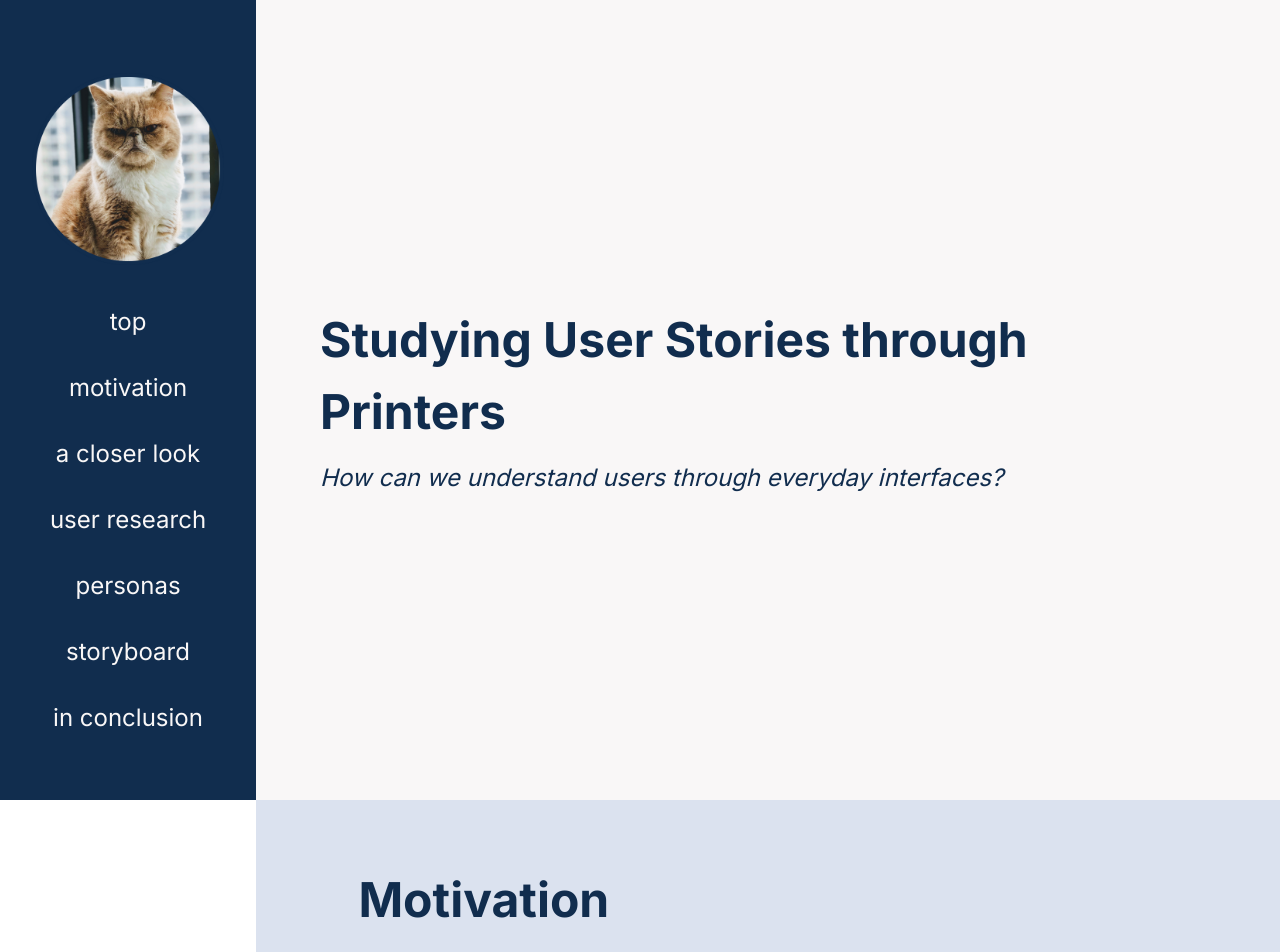
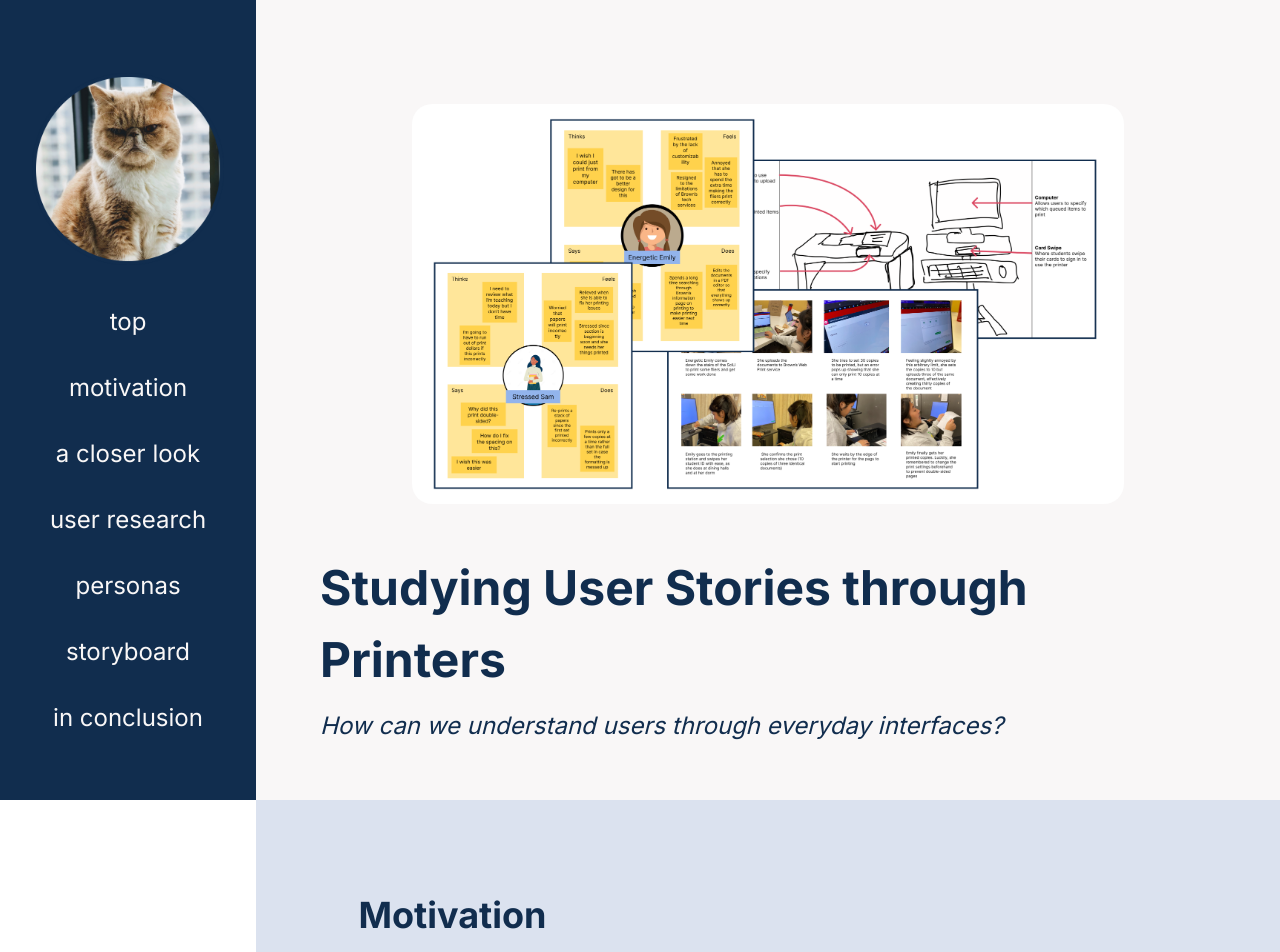
Before and after one commit to poopycat420/uiux-portfolio, a React (Vite) app: page /personas in a window 1280 px wide. Shown: the top 952 px of the page. Built offline with nearby package versions, Linux system fonts and the light colour scheme; the HTML template or start-up script is replaced by a standard one.

Commit message:
Styling changes and fixes

```diff
--- a/src/App/Pages/Development/Development.jsx
+++ b/src/App/Pages/Development/Development.jsx
@@ -2,15 +2,18 @@ import styled from "styled-components";
 import { SidebarLayout } from "../../shared/SidebarLayout/SidebarLayout";
 import { StyledA } from "../../shared/StyledA";
 
+// Image
+import CalisthenicsPalImg from "../../../assets/calisthenics-pal.png";
+
 const title = "Calisthenics Pal";
 const description =
   "Can I create an app that calisthenics practicioners will actually want to use?";
-const beginning = { label: "intro", id: "intro" };
+const beginning = { label: "top", id: "top" };
 
 const sections = [
   {
-    label: "motivations",
-    id: "motivations",
+    label: "motivation",
+    id: "motivation",
     element: (
       <>
         <h2>Motivations behind the project</h2>
@@ -31,8 +34,9 @@ const sections = [
             link={
               "https://docs.google.com/spreadsheets/u/1/d/19l4tVfdTJLheLMwZBYqcw1oeEBPRh8mxngqrCz2YnVg/edit"
             }
-            label={"this spreadsheet"}
-          />
+          >
+            this spreadsheet
+          </StyledA>
           ). I chose 12 exercises from the sheet and noted the key muscle group
           used in the exercise (the 'focus') as well as the difficulty.
         </p>
@@ -134,6 +138,11 @@ export const Development = () => {
       description={description}
       beginning={beginning}
       sections={sections}
+      italicize={true}
+      imageLink={{
+        image: CalisthenicsPalImg,
+        link: "https://poopycat420.github.io/calisthenics-pal/",
+      }}
     />
   );
 };
--- a/src/App/Pages/Homepage/Homepage.jsx
+++ b/src/App/Pages/Homepage/Homepage.jsx
@@ -1,19 +1,29 @@
 import { SidebarLayout } from "../../shared/SidebarLayout/SidebarLayout";
+import { StyledA } from "../../shared/StyledA";
 import { Projects } from "./Projects/Projects";
 
-const sections = [
-  { label: "projects", id: "projects", element:  <Projects />},
-];
+const sections = [{ label: "projects", id: "projects", element: <Projects /> }];
 
-const description = `I'm a frontend developer with experience in UI/UX design and a current senior at Brown University. I love creating experiences that impress users and keep them engaged while also providing them with tangible benefits. You can see more about my work below or you can contact me via email, LinkedIn, or check my Github.`;
+const description = (
+  <>
+    I'm a frontend developer with experience in UI/UX design and a current
+    senior at Brown University. I love creating experiences that impress and
+    engage users while also providing them with tangible benefits. You can click
+    on the cards in the projects section below to see some of my work, and click
+    on my picture on the left to return here. If you'd like to contact me, feel
+    free to reach out via email (<StyledA>poopycat420@aol.com</StyledA>) or{" "}
+    <StyledA>LinkedIn</StyledA>.
+  </>
+);
 
 export const Homepage = () => {
   return (
     <SidebarLayout
       title={"Hi World, I'm PoopyCat"}
       description={description}
-      beginning={{label: 'about', id: 'about'}}
+      beginning={{ label: "about", id: "about" }}
       sections={sections}
-     />
+      italicize={false}
+    />
   );
 };
--- a/src/App/Pages/Homepage/Projects/ProjectCard/ProjectCard.jsx
+++ b/src/App/Pages/Homepage/Projects/ProjectCard/ProjectCard.jsx
@@ -4,8 +4,8 @@ import styled from "styled-components";
 const BORDER_RADIUS = "30px";
 
 const scrollToTop = () => {
-  window.scrollTo(0, 0)
-}
+  window.scrollTo(0, 0);
+};
 
 const StyledProjectCard = styled.div`
   max-width: 30vw;
@@ -30,22 +30,16 @@ const CardText = styled.div`
   font-size: 0.8rem;
 `;
 
-export const ProjectCard = ({ name, description, link, image, path }) => {
+export const ProjectCard = ({ name, description, image, path }) => {
   return (
+    <Link onClick={scrollToTop} to={path}>
       <StyledProjectCard>
-      {path ? (
-        <Link onClick={scrollToTop} to={path}>
         <CardImage src={image} />
-        </Link>
-      ) : (
-        <a href={link} target="_blank">
-          <CardImage src={image} />
-        </a>
-      )}
         <CardText>
           <strong>{name}</strong>
           <p>{description}</p>
         </CardText>
       </StyledProjectCard>
+    </Link>
   );
 };
--- a/src/App/Pages/Homepage/Projects/Projects.jsx
+++ b/src/App/Pages/Homepage/Projects/Projects.jsx
@@ -3,9 +3,8 @@ import { ProjectCard } from "./ProjectCard/ProjectCard";
 
 // Images
 import DevelopmentImg from "../../../../assets/calisthenics-pal.png";
-import PersonasImg from "../../../../assets/personas-storyboarding.png";
+import PersonasImg from "../../../../assets/personas.png";
 import RedesignImg from "../../../../assets/responsive-redesign.png";
-import IterativeImg from "../../../../assets/iterative-design.png";
 
 const StyledProjects = styled.div`
   /* min-height: 100vh; */
@@ -21,25 +20,25 @@ const ProjectsContainer = styled.div`
 
 const projects = [
   {
-    name: "Studying Interactions through a Library Printer",
+    name: "UI/UX Principles in Everyday Objects",
     description: "",
     link: "https://poopycat420.github.io/personas-storyboards/",
     image: PersonasImg,
-    path: '/personas#top',
+    path: '/personas',
   },
   {
     name: "Williamsburg Urgent Care Redesign",
     description: "",
     link: "https://poopycat420.github.io/responsive-redesign/",
     image: RedesignImg,
-    path: '/redesign#top',
+    path: '/redesign',
   },
   {
     name: "Calisthenics Pal",
     description: "",
     link: "https://poopycat420.github.io/calisthenics-pal/",
     image: DevelopmentImg,
-    path: '/calisthenics-pal#top',
+    path: '/calisthenics-pal',
   },
 ];
 // https://github.com/sleepysloth123/iterative
--- a/src/App/Pages/Personas/Personas.jsx
+++ b/src/App/Pages/Personas/Personas.jsx
@@ -6,6 +6,8 @@ import PrinterDiagram from "./images/diagram.png";
 import Persona1 from "./images/persona-1.png";
 import Persona2 from "./images/persona-2.png";
 import Storyboard from "./images/storyboard.png";
+
+import MainPhoto from "../../../assets/personas.png";
 
 const title = "Studying User Stories through Printers";
 const description = "How can we understand users through everyday interfaces?";
@@ -21,26 +23,25 @@ const ImageContainer = styled.div`
 
 const PersonaImg = styled.img`
   max-height: 70vh;
-`
+`;
 const sections = [
   {
     label: "motivation",
     id: "motivation",
     element: (
       <>
-      <h1>Motivation</h1>
+        <h2>Motivation</h2>
         <p>
           Empathizing with users is a crucial part of the design process, even
-for everyday interfaces like washing machines and microwaves. In
-Brown University's Sciences Library (better known as the SciLi), the
+          for everyday interfaces like washing machines and microwaves. In Brown
+          University's Sciences Library (better known as the SciLi), the
           printers available can be used as an example of a user-facing
           interface from which we can conduct research as well as create
-personas and storyboards. The following page walks through an
-exercise in understanding users and their relationships to the
-printers.
+          personas and storyboards. The following page walks through an exercise
+          in understanding users and their relationships to the printers.
         </p>
       </>
-    )
+    ),
   },
   {
     label: "a closer look",
@@ -263,6 +264,8 @@ export const Personas = () => {
       description={description}
       beginning={beginning}
       sections={sections}
+      italicize={true}
+      imageLink={{ image: MainPhoto }}
     />
   );
 };
--- a/src/App/Pages/Redesign/Redesign.jsx
+++ b/src/App/Pages/Redesign/Redesign.jsx
@@ -293,6 +293,8 @@ export const Redesign = () => {
       description={description}
       beginning={beginning}
       sections={sections}
+      italicize={true}
+      imageLink={{image: FinalSite, link: 'https://poopycat420.github.io/redesigned-page/'}}
     />
   );
 };
--- a/src/App/shared/SidebarLayout/SidebarLayout.jsx
+++ b/src/App/shared/SidebarLayout/SidebarLayout.jsx
@@ -16,6 +16,7 @@ const StyledMain = styled.main`
 const StyledLanding = styled.div`
   height: 100vh;
   display: flex;
+  flex-direction: column;
   justify-content: center;
   align-items: center;
   background-color: ${(props) => props.theme.color1};
@@ -23,9 +24,29 @@ const StyledLanding = styled.div`
   padding: 10% 5vw;
 `;
 
+const MainImage = styled.img`
+  height: 50vh;
+  border-radius: 20px;
+  max-width: 100%;
+  margin: 2rem;
+
+  &:hover {
+    height: 55vh;
+  }
+
+  transition: height 1s;
+`;
+
 // sections => [{ label: string, id: string, element, }]
 // beginning => { label: string, id: string }
-export const SidebarLayout = ({ title, description, sections, beginning }) => {
+export const SidebarLayout = ({
+  title,
+  description,
+  sections,
+  beginning,
+  italicize,
+  imageLink,
+}) => {
   return (
     <LayoutGrid id="top">
       <Sidebar
@@ -38,9 +59,18 @@ export const SidebarLayout = ({ title, description, sections, beginning }) => {
       />
       <StyledMain>
         <StyledLanding id={beginning.id}>
+          {imageLink && (
+            <a href={imageLink.link} target="_blank">
+              <MainImage src={imageLink.image} />
+            </a>
+          )}
           <div>
             <h1>{title}</h1>
-            <p style={{ fontStyle: "italic" }}>{description}</p>
+            {italicize ? (
+              <p style={{ fontStyle: "italic" }}>{description}</p>
+            ) : (
+              <p>{description}</p>
+            )}
           </div>
         </StyledLanding>
         {sections.map((section, index) => (
--- a/src/App/shared/StyledA.jsx
+++ b/src/App/shared/StyledA.jsx
@@ -9,10 +9,10 @@ const StyledLink = styled.a`
   }
 `;
 
-export const StyledA = ({ link, label }) => {
+export const StyledA = ({ link, children }) => {
   return (
     <StyledLink href={link} target="_blank">
-      {label}
+      {children}
     </StyledLink>
   );
 };
```
Also changed, not shown: src/assets/iterative-design.png (deleted), src/assets/personas.png (added). Lines whose indentation alone changed are shown as unchanged.
